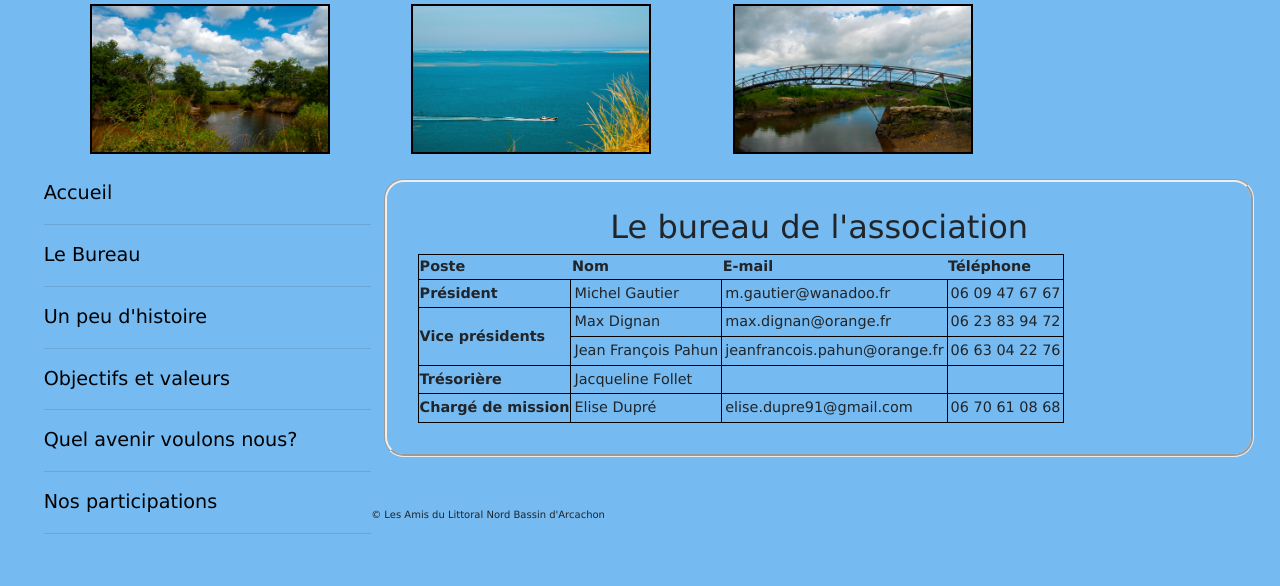
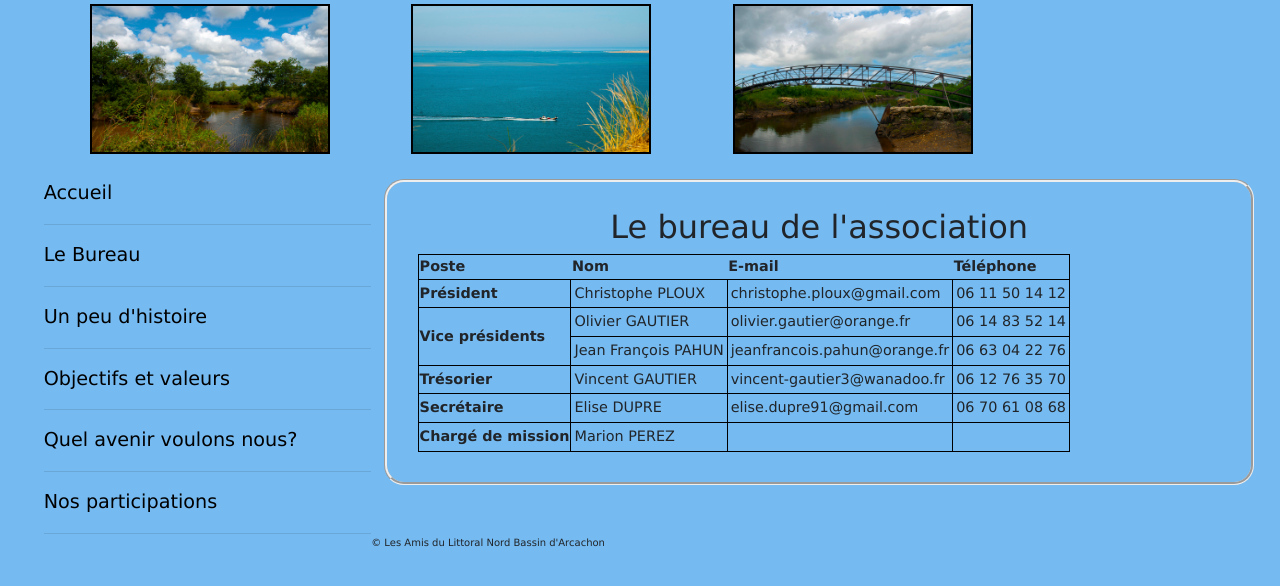
Before and after one commit to baptistegaut/les-amis-du-littoral, a Django app: page /bureau/ in a window 1280 px wide. Shown: the part 174-760 px from the top of the page. Run offline with Django 3.2, Linux system fonts and the light colour scheme; some libraries are stand-ins or nearby versions.

Commit message:
mise à jour du bureau

```diff
--- a/amis_du_littoral/siteweb/templates/siteweb/bureau.html
+++ b/amis_du_littoral/siteweb/templates/siteweb/bureau.html
@@ -12,32 +12,38 @@
 	</tr>
 	<tr>
 	  <th>Président</th>
-	  <td>Michel Gautier</td>
-	  <td>m.gautier@wanadoo.fr</td>
-	  <td>06 09 47 67 67</td>
+	  <td>Christophe PLOUX</td>
+	  <td>christophe.ploux@gmail.com</td>
+	  <td>06 11 50 14 12</td>
 	</tr>
 	<tr>
 	  <th rowspan=2>Vice présidents</th>
-	  <td>Max Dignan</td>
-	  <td>max.dignan@orange.fr</td>
-	  <td>06 23 83 94 72</td>
+	  <td>Olivier GAUTIER</td>
+	  <td>olivier.gautier@orange.fr</td>
+	  <td>06 14 83 52 14</td>
 	</tr>
 	<tr>
-	  <td>Jean François Pahun</td>
+	  <td>Jean François PAHUN</td>
 	  <td>jeanfrancois.pahun@orange.fr</td>
 	  <td>06 63 04 22 76</td>
 	</tr>
 	<tr>
-		<th>Trésorière</th>
-	  <td>Jacqueline Follet</td>
+		<th>Trésorier</th>
+	  <td>Vincent GAUTIER</td>
+	  <td>vincent-gautier3@wanadoo.fr</td>
+	  <td>06 12 76 35 70</td>
+	</tr>
+	<tr>
+	  <th>Secrétaire</th>
+	  <td>Elise DUPRE</td>
+	  <td>elise.dupre91@gmail.com</td>
+	  <td>06 70 61 08 68</td>
+	</tr>
+	<tr>
+	  <th>Chargé de mission</th>
+	  <td>Marion PEREZ</td>
 	  <td></td>
 	  <td></td>
-	</tr>
-	<tr>
-		<th>Chargé de mission</th>
-	  <td>Elise Dupré</td>
-	  <td>elise.dupre91@gmail.com</td>
-	  <td>06 70 61 08 68</td>
 	</tr>
   </table>
 
```
Also changed, not shown: 1 other file.
